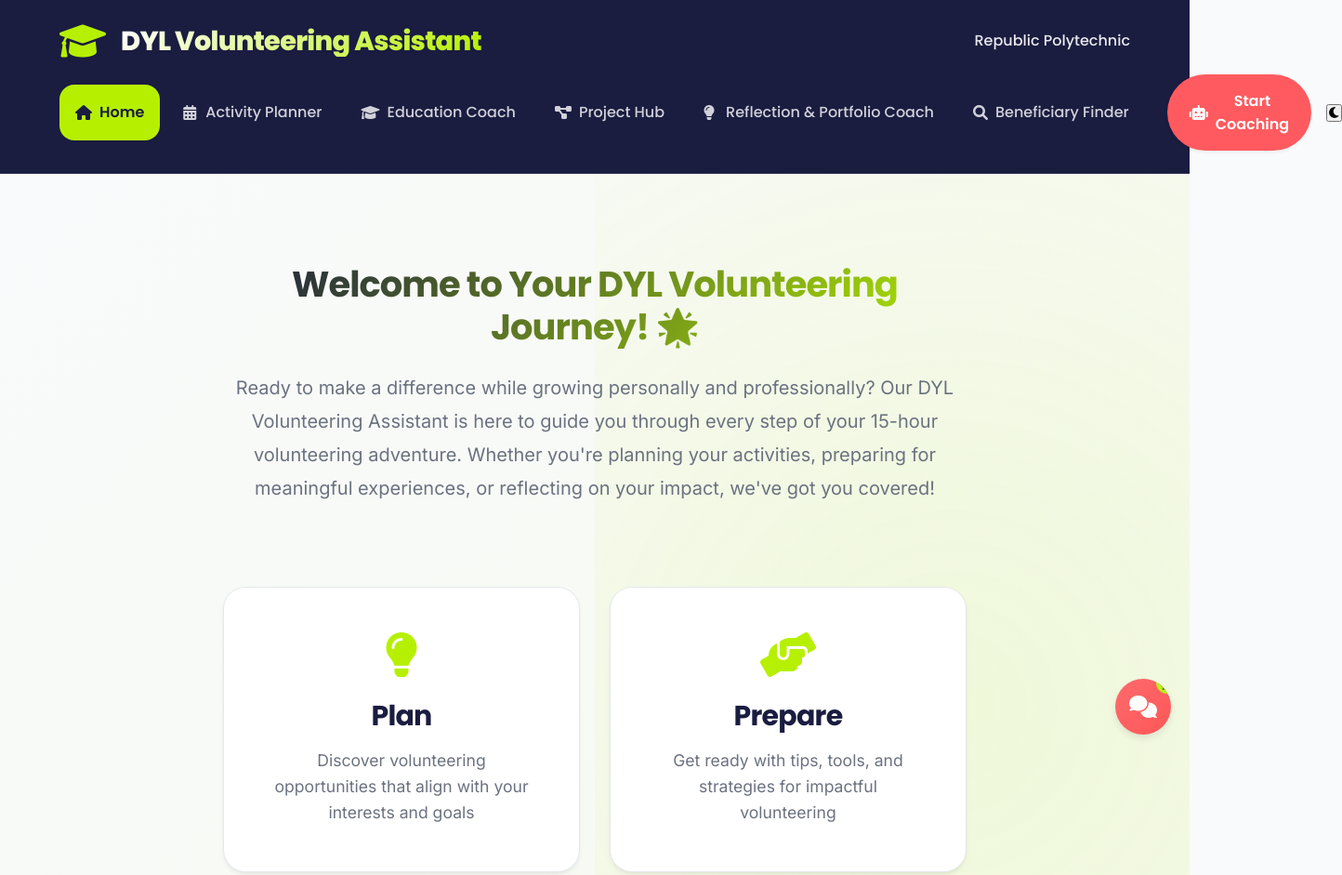
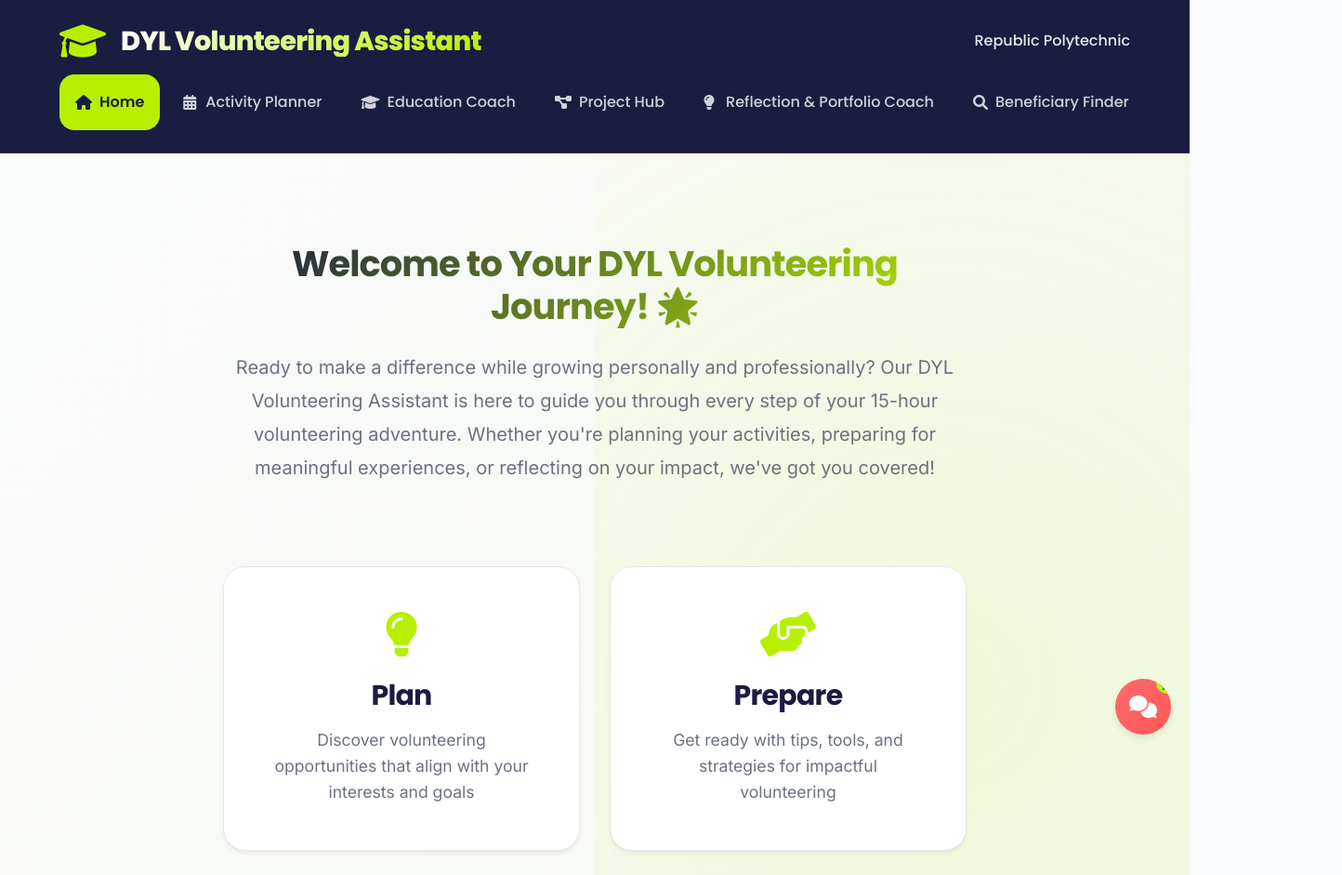
Before and after one commit to myuth11/dyi_educationcoach, a website: page index.html in a window 1280 px wide. Shown: the top 941 px of the page at 93% size, 1444 px wide, since content can reach past the window. Drawn offline with Linux system fonts and the light colour scheme.

Commit message:
Commented out coaching option at header

```diff
--- a/index.html
+++ b/index.html
@@ -56,7 +56,7 @@
                         <span>Beneficiary Finder</span>
                     </a>
                 </div>
-                <div class="nav-actions">
+                <!-- <div class="nav-actions">
                     <button class="nav-btn btn btn-primary" onclick="toggleChat()" aria-label="Open DYL Coach chat">
                         <i class="fas fa-robot" aria-hidden="true"></i>
                         <span>Start Coaching</span>
@@ -64,7 +64,7 @@
                     <button class="theme-toggle" onclick="toggleTheme()" aria-label="Toggle dark mode">
                         <i class="fas fa-moon" aria-hidden="true"></i>
                     </button>
-                </div>
+                </div> -->
             </nav>
         </div>
     </header>
```
